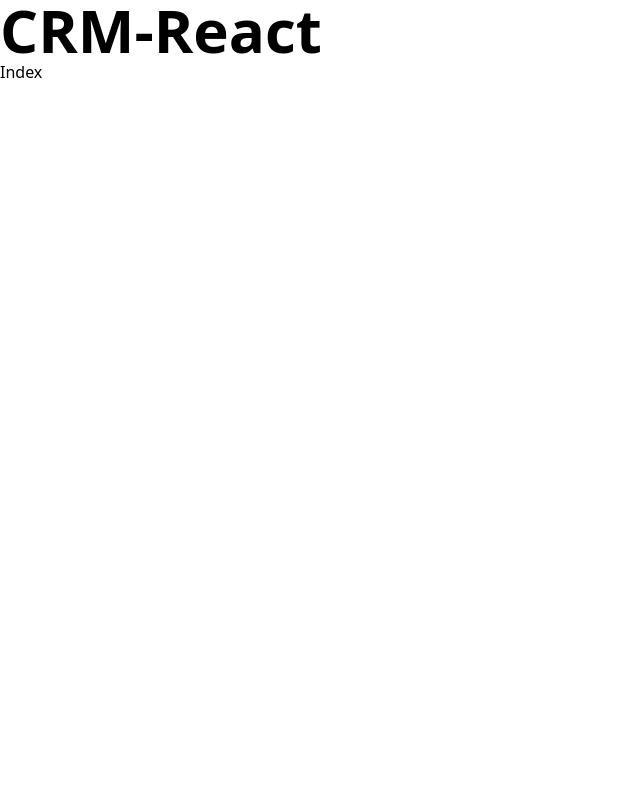
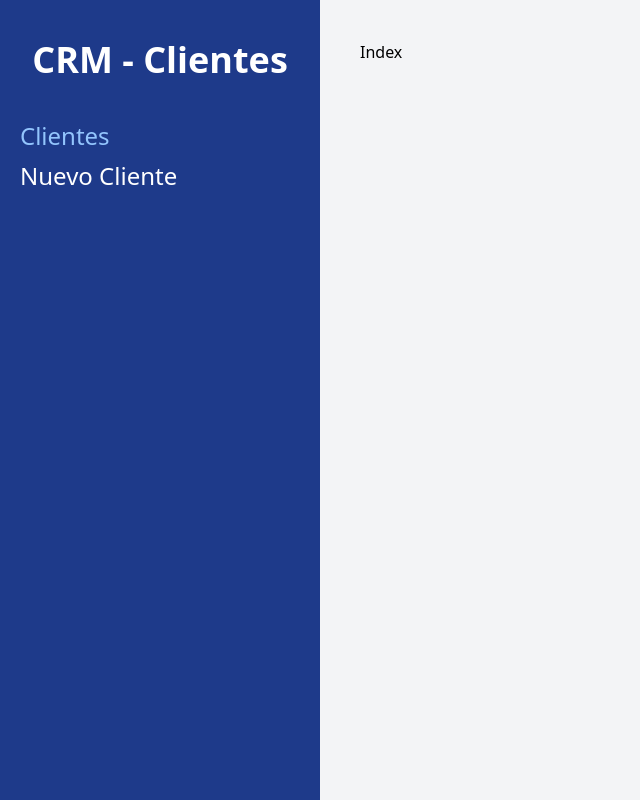
Before and after one commit to rrchoque/rlgc-04-crm-react, a React (Vite) app: page / in a window 1280 px wide. Shown: the whole page, without its empty margins (0-640 px from the left). Built offline with nearby package versions, Linux system fonts and the light colour scheme.

Commit message:
Se ha creado el layout principal

```diff
--- a/index.html
+++ b/index.html
@@ -4,9 +4,9 @@
     <meta charset="UTF-8" />
     <link rel="icon" type="image/svg+xml" href="/vite.svg" />
     <meta name="viewport" content="width=device-width, initial-scale=1.0" />
-    <title>Vite + React</title>
+    <title>CRM - React Router DOM - Vite - Tailwind CSS</title>
   </head>
-  <body>
+  <body class="min-h-screen bg-gray-100">
     <div id="root"></div>
     <script type="module" src="/src/main.jsx"></script>
   </body>
--- a/src/components/Layout.jsx
+++ b/src/components/Layout.jsx
@@ -1,10 +1,24 @@
-import { Outlet } from 'react-router-dom'
+import { Outlet, Link, useLocation } from 'react-router-dom'
 
 function Layout() {
+  const location = useLocation()
+
+  console.log(location)
+
   return (
-    <div>
-      <h1 className='text-6xl font-bold'>CRM-React</h1>
-      <Outlet />
+    <div className='md:flex md:min-h-screen'>
+      <aside className='md:w-1/4 bg-blue-900 px-5 py-10'>
+        <h2 className='text-4xl font-black text-center text-white'>CRM - Clientes</h2>
+
+        <nav className='mt-10'>
+          <Link className={`${ location.pathname === '/' ? 'text-blue-300':'text-white'} text-2xl block mt-2 hover:text-blue-300`} to="/">Clientes</Link>
+          <Link className={`${ location.pathname === '/clientes/nuevo' ? 'text-blue-300':'text-white'} text-2xl block mt-2 hover:text-blue-300`} to="/clientes/nuevo">Nuevo Cliente</Link>
+        </nav>
+      </aside>
+
+      <main className='md:w-3/4 p-10 md:h-screen overflow-scroll'>
+        <Outlet />
+      </main>
     </div>
   )
 }
```
